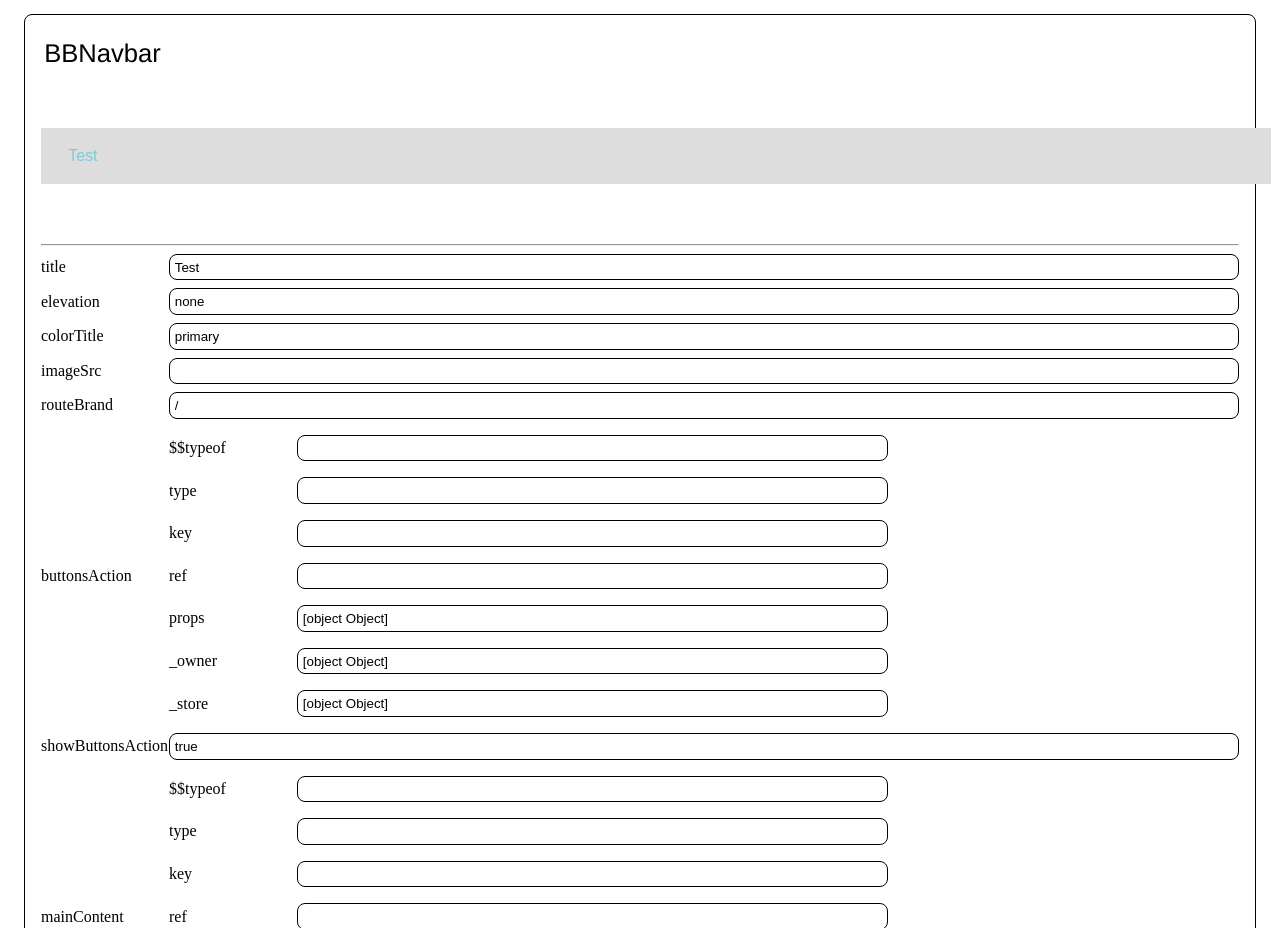
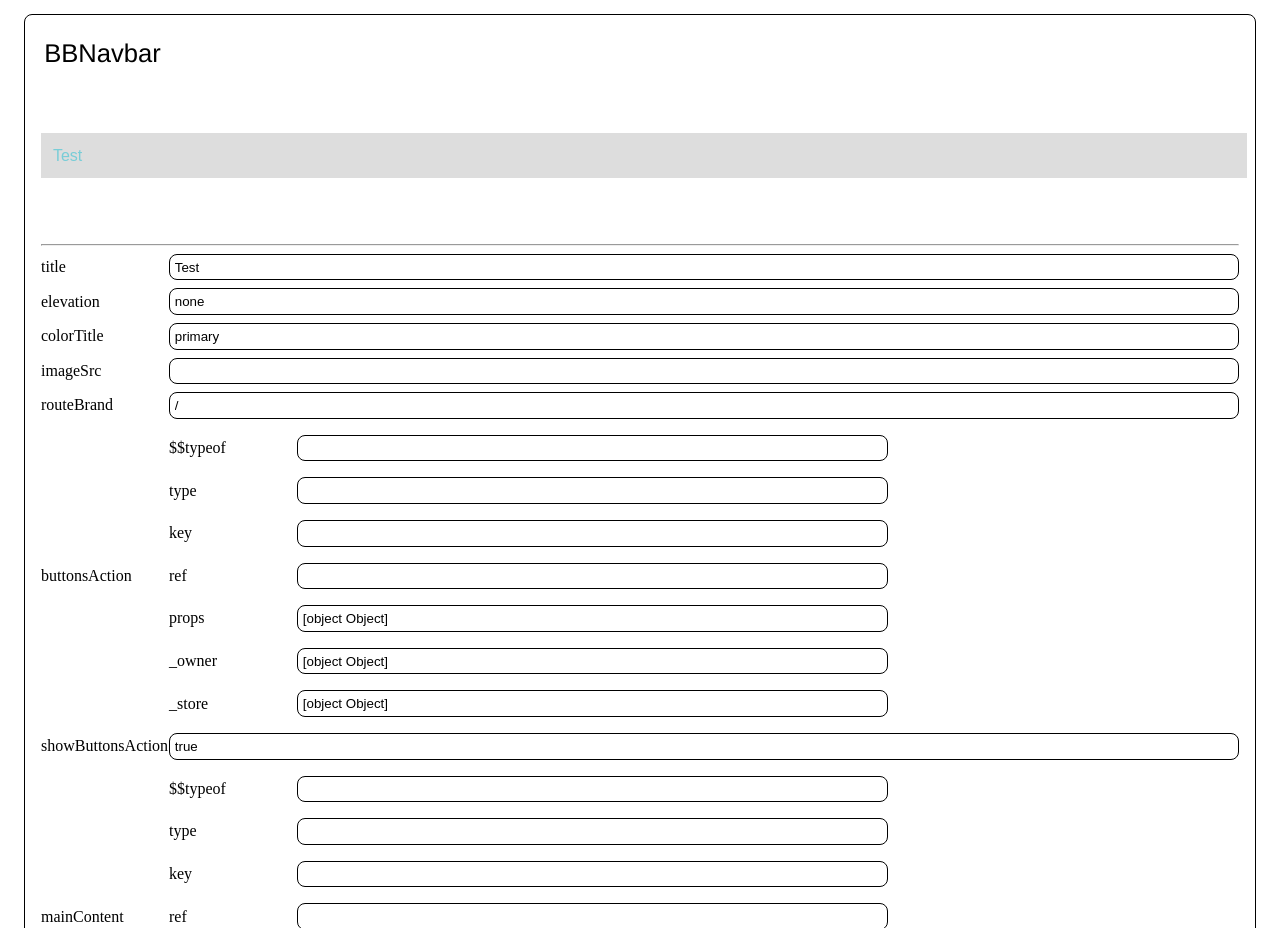
Before and after one commit to dan1229/nextjs-base-blocks, a Next.js app: page / in a window 1280 px wide. Shown: the part 4509-5437 px from the top of the page. Built offline with nearby package versions, Linux system fonts and the light colour scheme.

Commit message:
some clean up

```diff
--- a/src/bbnavbar/index.tsx
+++ b/src/bbnavbar/index.tsx
@@ -29,6 +29,8 @@ type TBBNavbarElevation = 'none' | 'low' | 'high' | 'rainbow';
  * @param {number=} imageWidth - Width of the image
  * @param {number=} imageHeight - Height of the image
  * @param {string=} classNameWrapper - Custom class name for the wrapper. Doesn't really apply with vertical.
+ * @param {boolean=} brandHorizontal - Whether the brand is horizontal
+ * @param {boolean=} boldTitle - Whether the title is bold
  */
 export interface IPropsBBNavbar {
   children: React.ReactNode;
@@ -45,6 +47,8 @@ export interface IPropsBBNavbar {
   imageHeight?: number;
   vertical?: boolean;
   classNameWrapper?: string;
+  brandHorizontal?: boolean;
+  boldTitle?: boolean;
 }
 
 /**
@@ -66,6 +70,8 @@ export default function BBNavbar(props: IPropsBBNavbar & Omit<IPropsBBBase, 'onC
     imageHeight = 60,
     vertical = false,
     classNameWrapper,
+    brandHorizontal = false,
+    boldTitle = false,
   } = props;
 
   const [showNavExpanded, setShowNavExpanded] = useState(false);
@@ -107,10 +113,10 @@ export default function BBNavbar(props: IPropsBBNavbar & Omit<IPropsBBBase, 'onC
             />
           </div>
           <div className={styles.containerBrand} onClick={async () => router.push(routeBrand)}>
-            <div className={styles.brand}>
+            <div className={classNames(styles.brand, brandHorizontal ? styles.brandHorizontal : styles.brandVertical)}>
               {!!imageSrc && <Image src={imageSrc} alt="" height={imageHeight} width={imageWidth} />}
               {!!title && title.length && (
-                <BBText className={styles.textTitle} color={colorTitle} size={textSizeTitle} asSpan>
+                <BBText className={styles.textTitle} color={colorTitle} size={textSizeTitle} bold={boldTitle} asSpan>
                   {title}
                 </BBText>
               )}
--- a/src/bbnavbar/styles.module.scss
+++ b/src/bbnavbar/styles.module.scss
@@ -74,8 +74,7 @@ $navbar-transition: var(--navbar-transition, all 0.2s ease-in-out);
   justify-content: space-between;
   background-color: $background-color;
   overflow: visible;
-  padding: 0.25rem 1rem;
-  height: 3rem;
+  padding: 0.25rem;
   transition: $navbar-transition;
   backdrop-filter: blur(8px);
 
@@ -116,20 +115,18 @@ $navbar-transition: var(--navbar-transition, all 0.2s ease-in-out);
   text-align: center; // Ensure text is centered
   width: 100%;
   height: 100%;
-  padding: 0.25rem;
+  padding: 0.15rem;
 }
 
 .brand {
   display: flex;
-  flex-direction: row; // Changed to row for better alignment
-  gap: 0.5rem; // Added gap between image and text
   justify-content: center;
   align-items: center;
   margin: $container-brand-margin;
   width: $container-brand-width;
   cursor: pointer;
-  border-radius: 0.5rem; // Reduced border radius
-  padding: 0.25rem;
+  border-radius: 0.5rem;
+  padding: 0.15rem;
   height: 100%;
   transition: $navbar-transition;
 
@@ -141,6 +138,14 @@ $navbar-transition: var(--navbar-transition, all 0.2s ease-in-out);
 
 .textTitle {
   font-family: $font-family-navbar-header;
+}
+
+.brandHorizontal {
+  flex-direction: row;
+}
+
+.brandVertical {
+  flex-direction: column;
 }
 
 /**
```
Also changed, not shown: 1 other file (tests, documents, lock files or other folders).
